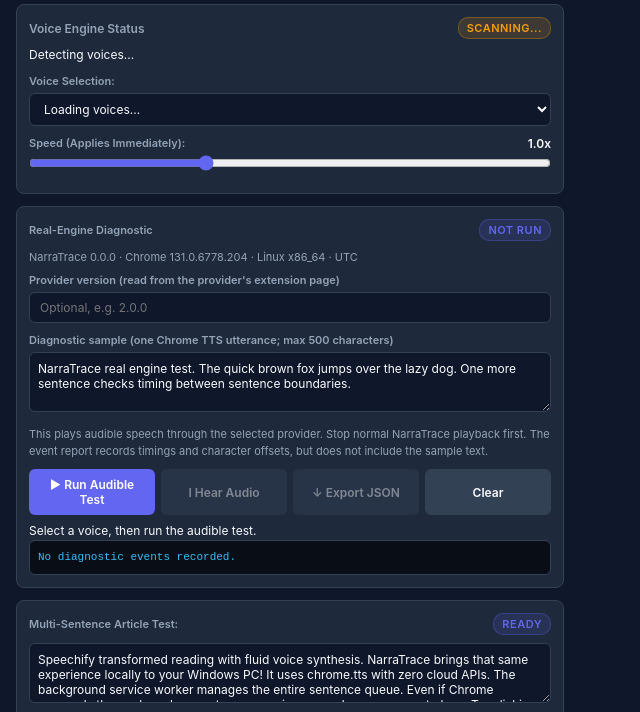
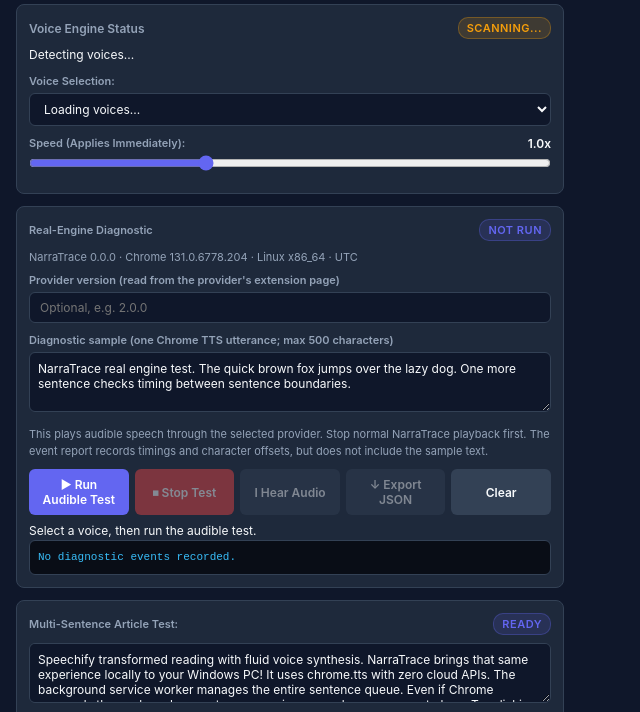
Before and after one commit to bicky911/NarraTrace, a browser extension: page test.html in a window 1280 px wide. Shown: the part 72-784 px from the top of the page, without its empty margins (0-640 px from the left). Drawn offline with Linux system fonts and the light colour scheme.

Commit message:
feat(diagnostics): add stop control to audible test

```diff
--- a/test.html
+++ b/test.html
@@ -325,6 +325,7 @@
     </p>
     <div class="btn-group">
       <button id="btn-run-engine-diagnostic">▶ Run Audible Test</button>
+      <button id="btn-stop-engine-diagnostic" class="danger" disabled>⏹ Stop Test</button>
       <button id="btn-mark-audible" class="secondary" disabled>I Hear Audio</button>
       <button id="btn-export-engine-diagnostic" class="secondary" disabled>↓ Export JSON</button>
       <button id="btn-clear-engine-diagnostic" class="secondary">Clear</button>
```
